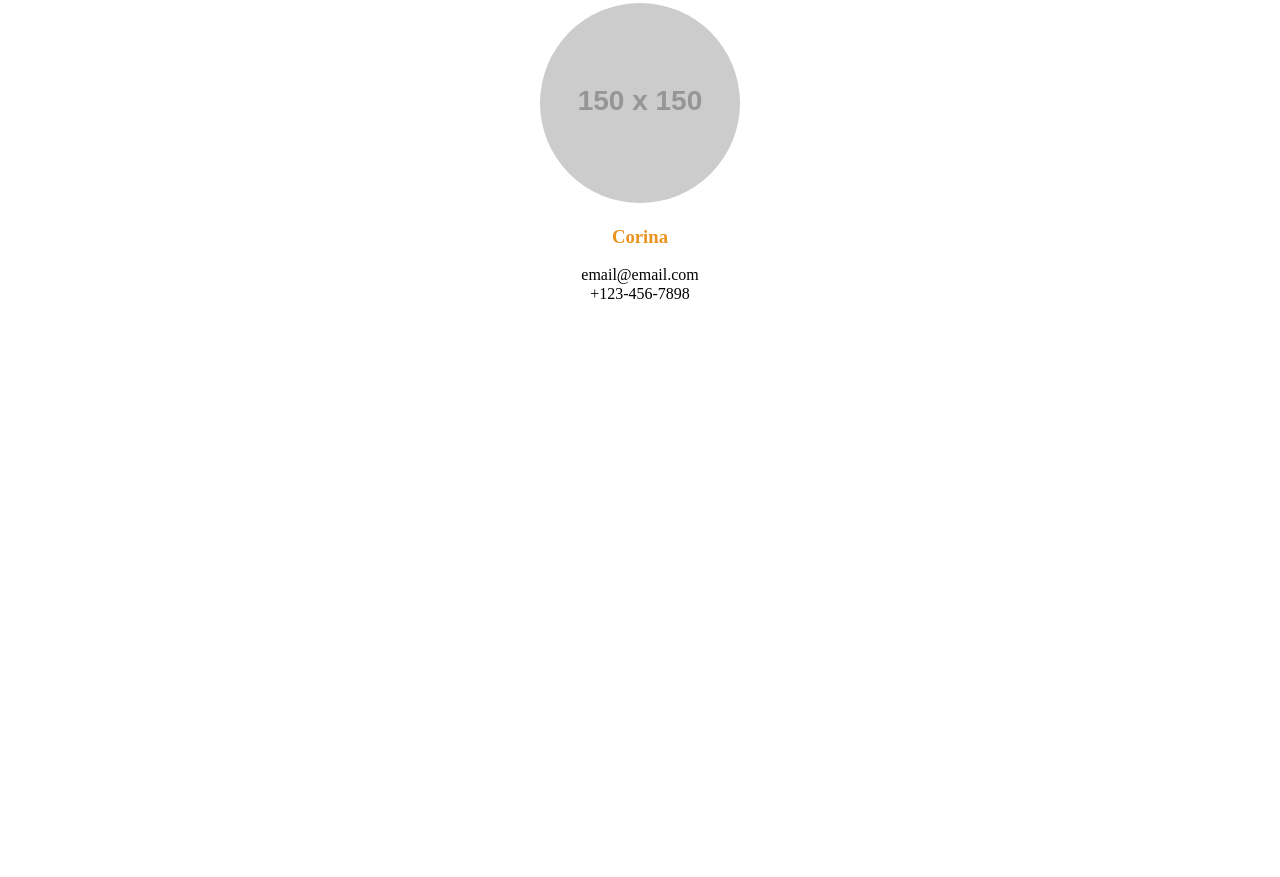
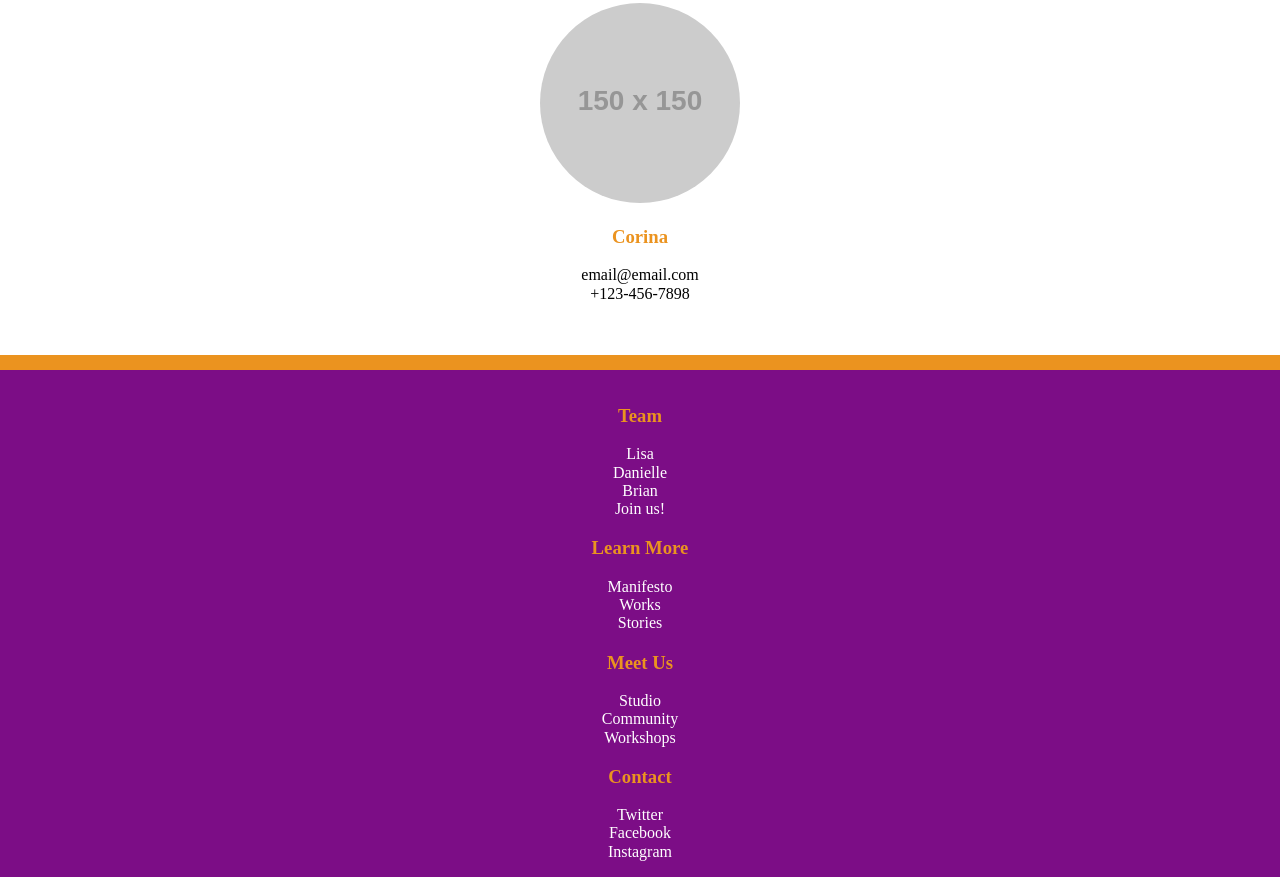
Before and after one commit to helloseven/testas-git, a plain HTML site: page index.html in a window 1280 px wide. Shown: the part 1299-2176 px from the top of the page. Before the commit the page ends 1654 px from the top, so only its background shows below. Drawn offline with nearby package versions, Linux system fonts and the light colour scheme; placeholder pictures from the web are drawn by us.

Commit message:
created footer

```diff
--- a/css/style.css
+++ b/css/style.css
@@ -87,3 +87,17 @@ bottom-images {
 .bottom-image-1, .bottom-image-2 {
     margin: 2rem;
 }
+
+footer {
+    background: rgb(124, 13, 134);
+    border-top: 15px solid rgb(235, 147, 31);
+    text-align: center;
+    padding: 1rem;
+}
+
+footer ul {
+    color: white;
+    list-style: none;
+    padding: 0;
+    margin: 0;
+}
--- a/index.html
+++ b/index.html
@@ -54,5 +54,42 @@
                 </div>
             </section>
         </main>
+        <footer>
+            <div class="footer-content">
+                <div>
+                    <h3>Team</h3>
+                    <ul>
+                        <li>Lisa</li>
+                        <li>Danielle</li>
+                        <li>Brian</li>
+                        <li>Join us!</li>
+                    </ul>
+                </div>
+                <div>
+                    <h3>Learn More</h3>
+                    <ul>
+                        <li>Manifesto</li>
+                        <li>Works</li>
+                        <li>Stories</li>
+                    </ul>
+                </div>
+                <div>
+                    <h3>Meet Us</h3>
+                    <ul>
+                        <li>Studio</li>
+                        <li>Community</li>
+                        <li>Workshops</li>
+                    </ul>
+                </div>
+                <div>
+                    <h3>Contact</h3>
+                    <ul>
+                        <li>Twitter</li>
+                        <li>Facebook</li>
+                        <li>Instagram</li>
+                    </ul>
+                </div>
+            </div>
+        </footer>
     </body>
 </html>
```
